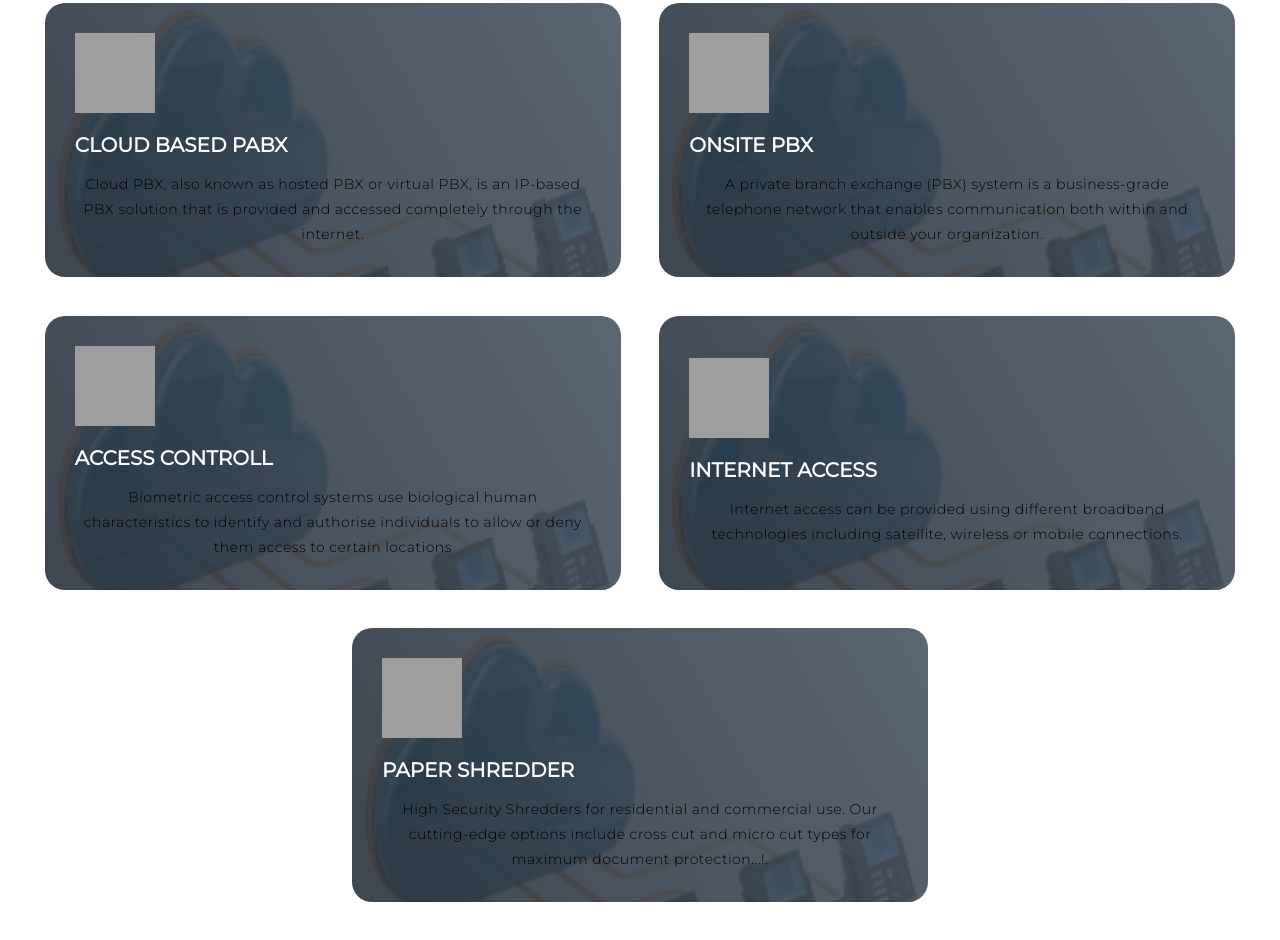
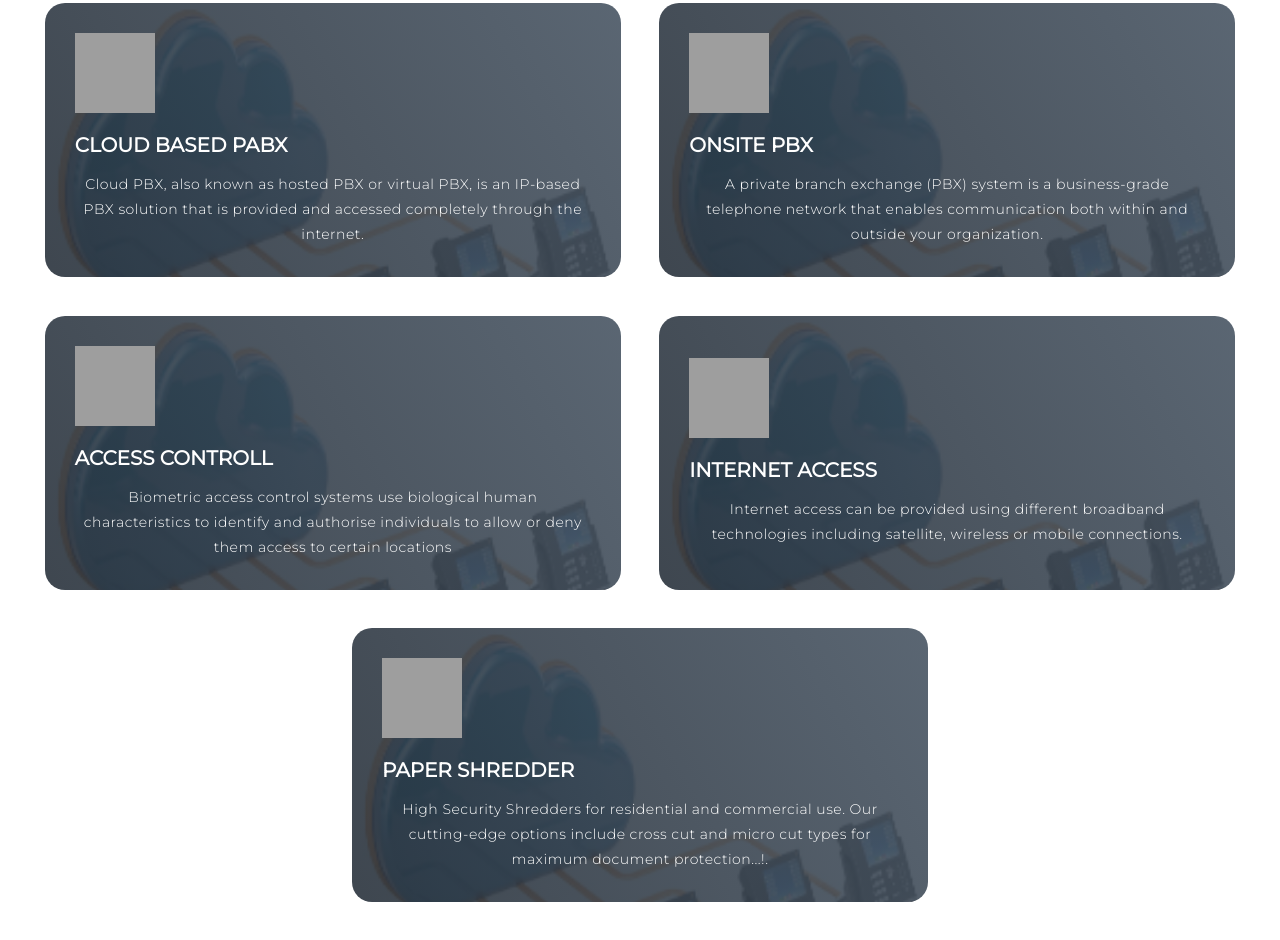
Before and after one commit to Nyhontso/llbtech.co.za, a plain HTML site: page index.html in a window 1280 px wide. Shown: the part 1124-2064 px from the top of the page. Drawn offline with Linux system fonts and the light colour scheme; grey boxes are pictures that could not be loaded.

Commit message:
Update style.css

```diff
--- a/style.css
+++ b/style.css
@@ -323,6 +323,9 @@ p {
 #services .service-item h2 {
 	color: rgb(255, 255, 255);
 	font-weight: bold;
+}
+#services .service-item p {
+	color: rgb(255, 255, 255);
 }
 
 
```
